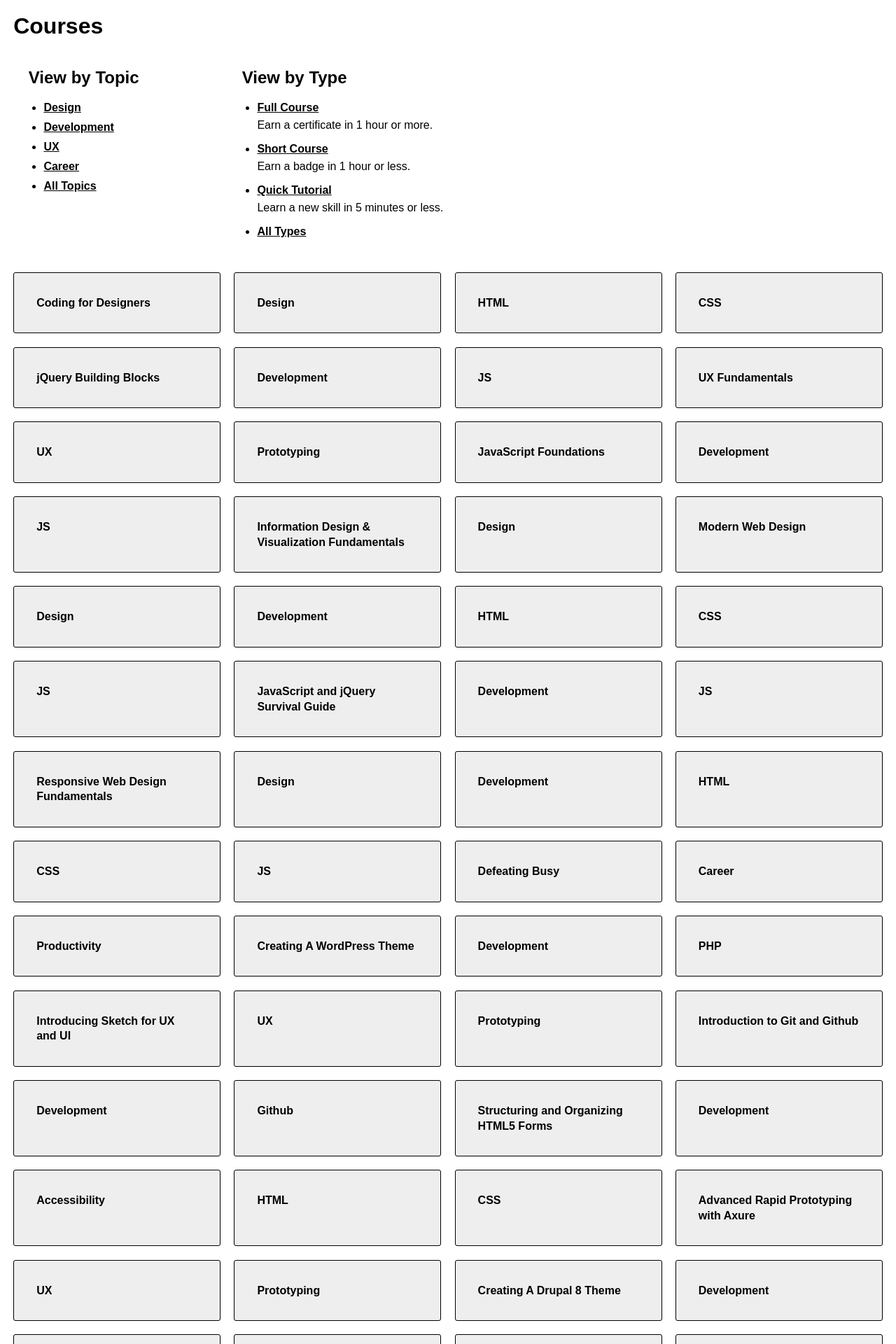
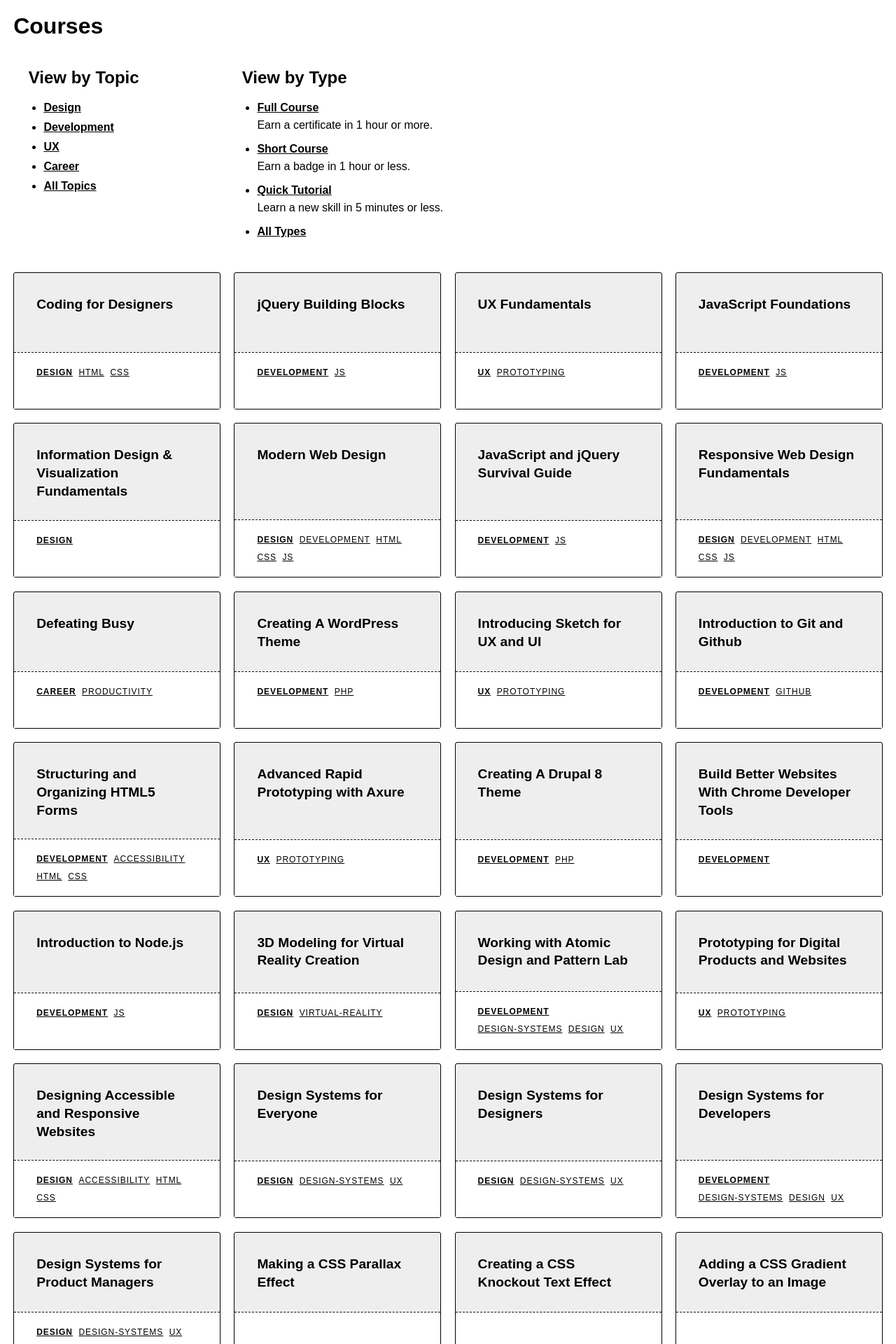
Before and after one commit to andrewpmiller/navigation-prototype, a Jekyll site: the page built from index.html, in a window 1280 px wide. Shown: the top 1920 px of the page at 70% size. Built offline with Jekyll 4.4.1, drawn with Linux system fonts in a browser that asks for light colours.

Commit message:
add magic to make it work

```diff
--- a/index.html
+++ b/index.html
@@ -212,34 +212,69 @@ permalink: /
 </nav>
 
 <ul role="list">
-
+<!-- FULL COURSES -->
 {%- for course_hash in courses_catalog -%}
     {%- assign item = course_hash[1] -%}
     {%- if item.course_type == "full" -%}
-        <!-- Full Course -->
-        <li>{{ item.title }}</li>
+        <!-- {{ item.course_ID }} -->
+        {%- assign tag_class = "" -%}
         {% for tag in item.tags %}
-        <li>{{ tag }}</li>
+        {%- assign tag_class = tag_class | append: tag | append: " " | downcase -%}
         {% endfor %}
+        {%- assign trim_last = tag_class | size | minus: 1  -%}
+        {%- assign tag_class = tag_class | slice: 0, trim_last -%}
+        <li class="{{ tag_class }}">
+          <h2>{{ item.title }}</h2>
+          <ul class="topics">
+            {% for tag in item.tags %}
+            <li><a href="#{{ tag | downcase }}">{{ tag }}</a></li>
+            {% endfor %}
+          </ul>
+        </li>
     {%- endif -%}
 {%- endfor -%}
 
+<!-- GYM SHORTS -->
 {%- for course_hash in courses_catalog -%}
     {%- assign item = course_hash[1] -%}
-    {%- if item.course_type == "short" -%}
-        <!-- Gym Short -->
-        <li>{{ item.title }}</li>
+    {% if item.course_type == "short" %}
+        <!-- {{ item.course_ID }} -->
+        {%- assign tag_class = "" -%}
         {% for tag in item.tags %}
-        <li>{{ tag }}</li>
+        {%- assign tag_class = tag_class | append: tag | append: " " | downcase  -%}
         {% endfor %}
+        {%- assign trim_last = tag_class | size | minus: 1  -%}
+        {%- assign tag_class = tag_class | slice: 0, trim_last -%}
+        <li class="{{ tag_class }}">
+          <h2>{{ item.title }}</h2>
+          <ul class="topics">
+            {% for tag in item.tags %}
+            <li><a href="#{{ tag | downcase }}">{{ tag }}</a></li>
+            {% endfor %}
+          </ul>
+        </li>
 {%- endif -%}
 {%- endfor -%}
 
+<!-- TAKE 5 -->
 {%- for take5_hash in take5_catalog -%}
     {%- assign item = take5_hash[1] -%}
     {%- assign format = "Tutorial" -%}
-    <!-- Take 5 -->
-        <li>{{ item.title }}</li>
+        <!-- {{ item.course_ID }} -->
+        {%- assign tag_class = "" -%}
+        {% for tag in item.tags %}
+        {%- assign tag_class = tag_class | append: tag | append: " " | downcase -%}
+        {% endfor %}
+        {%- assign trim_last = tag_class | size | minus: 1  -%}
+        {%- assign tag_class = tag_class | slice: 0, trim_last -%}
+        <li class="{{ tag_class }}">
+          <h2>{{ item.title }}</h2>
+          <ul class="topics">
+            {% for tag in item.tags %}
+            <li><a href="#{{ tag | downcase }}">{{ tag }}</a></li>
+            {% endfor %}
+          </ul>
+        </li>
 
 {%- endfor -%}
 
```
Lines whose indentation alone changed are shown as unchanged.
